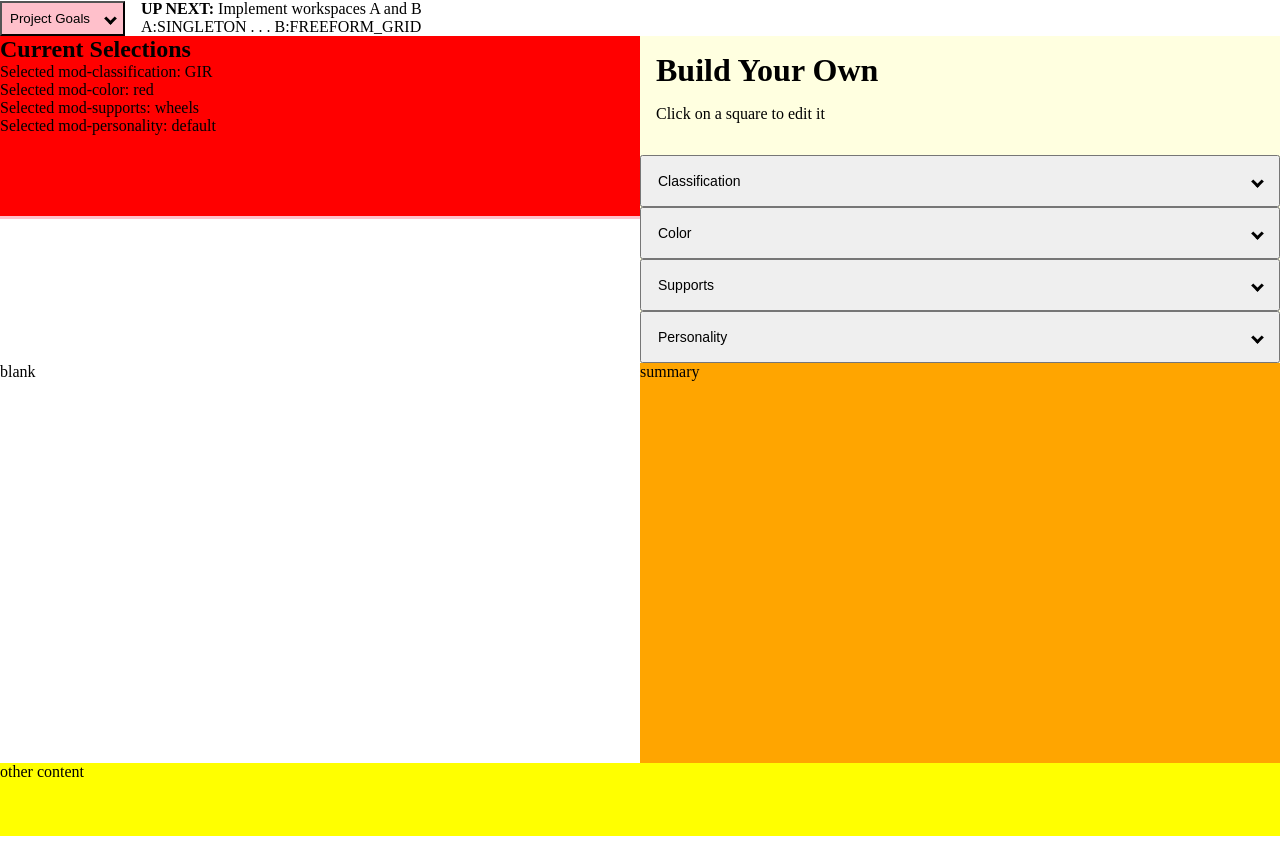
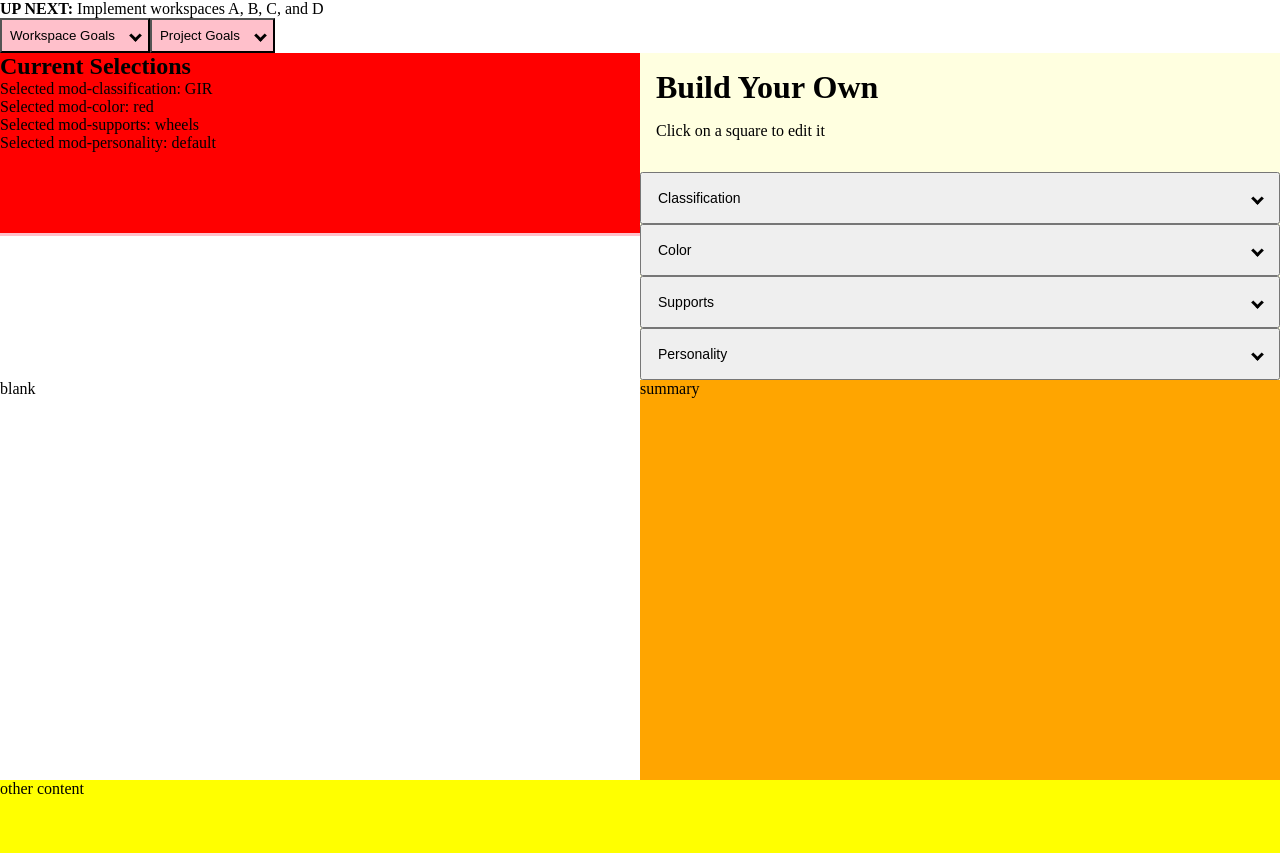
Before and after one commit to KierstenMiller/DnD-product-builder, a Next.js app in the folder next-app-test/: page /build-your-own in a window 1280 px wide. Built offline with nearby package versions, Linux system fonts and the light colour scheme.

Commit message:
Updating goals

```diff
--- a/next-app-test/pages/build-your-own.tsx
+++ b/next-app-test/pages/build-your-own.tsx
@@ -17,7 +17,7 @@ const data = {
 
 const BuildYourOwn = () => {
     // K-TODO: do this data massaging in getServerSideProps (if that is the method you choose for getting data)
-    const model =  new BuildYourOwnModel({
+    const model = new BuildYourOwnModel({
         config: data.modifiers.map(mod => ({ id: mod.id, selection: mod.options[0].id }))
     });
 
@@ -29,13 +29,57 @@ const BuildYourOwn = () => {
                 <meta name="viewport" content="width=device-width, initial-scale=1" />
                 <link rel="icon" href="/favicon.ico" />
             </Head>
+            <span className="mr-medium"><b>UP NEXT:</b> Implement workspaces A, B, C, and D </span>
             <div className="flex a-i-center">
-                <BasicAccordion
-                    headerText="Project Goals"
-                    headerLevel={3}
-                    id="goals"
-                >
-                    <div className="m-x-large">
+                <div className="flex">
+                    <BasicAccordion
+                        id="workspace-goals"
+                        headerText="Workspace Goals"
+                        headerLevel={2}
+                    >
+                        <div className='p-large'>
+                            <u>SHARED WORKSPACE GOALS:</u>
+                            <p>One modifier selection can update another</p>
+                            <p>Only one modifier is open at a time</p>
+                            <div className='flex'>
+                                <div className='pr-large'>
+                                    <u>WORKSPACE A - SINGLETON</u>
+                                    <p>Only one item in workspace</p>
+                                    <p>all modifiers are aplied to the item</p>
+                                </div>
+                                <div className='pr-large'>
+                                    <u>WORKSPACE B - FREEFORM GRID</u>
+                                    <p>Allows multiple items in workspace</p>
+                                    <p>Workspace is a "hardcoded" grid (column count, row count, size is constant)</p>
+                                    <p>All modifiers are not applied to all items</p>
+                                    <p>Each item has it's own configuration</p>
+                                    <p>No constrictions on where items can be placed</p>
+                                </div>
+                                <div className='pr-large'>
+                                    <u>WORKSPACE C - BUILDER</u>
+                                    <p>Allows multiple stacked items in workspace</p>
+                                    <p>Workspace is constricted by rules of builder (number of stacks, stack height, size of units/ "grid" squares)</p>
+                                    <p>All modifiers are applied to all items (uniform application)</p>
+                                    <p>Stacks and items have validation requirements, constricting how items can be added to stacks</p>
+                                </div>
+                                <div className='pr-large'>
+                                    <u>WORKSPACE D - SCAFFOLDED BUILDER</u>
+                                    <p>Allows multiple scaffolds with or without items</p>
+                                    <p>Scaffolding can be vertical or horizontal</p>
+                                    <p>All modifiers are not applied to all items</p>
+                                    <p>Each scaffold has its own config, config is applied uniformly to all pieces in the scaffold</p>
+                                    <p>Some scaffolds require all open positions/slots are filled</p>
+                                    <p>Some scaffolds do not require all open positions/slots are filled</p>
+                                    <p>Some scaffolds have no positions/slots to be filled</p>
+                                </div>
+                            </div>
+                        </div>
+                    </BasicAccordion>
+                    <BasicAccordion
+                        id="project-groals"
+                        headerText="Project Goals"
+                        headerLevel={2}
+                    >
                         <p>Goal: optimize first paint: provide only info that is needed OR cache all info server-side</p>
                         <p>Goal: SEO for procuts</p>
                         <p>Goal: allow a given product with a given productId to have multiple "looks"</p>
@@ -48,10 +92,10 @@ const BuildYourOwn = () => {
                             <li>input radio checks if all ids are unique, if not provide error handling (create unique ids and provide console.warn?)</li>
                             <li>what if a display is not provided for modifier</li>
                         </ul>
-                    </div>
+                    </BasicAccordion>
 
-                </BasicAccordion>
-                <span className="ml-medium"><b>UP NEXT:</b> Implement workspaces A and B <br/> A:SINGLETON . . .  B:FREEFORM_GRID</span>
+                </div>
+
             </div>
             <BuildYourOwnPage model={model} modifiers={data.modifiers} />
         </>
```
